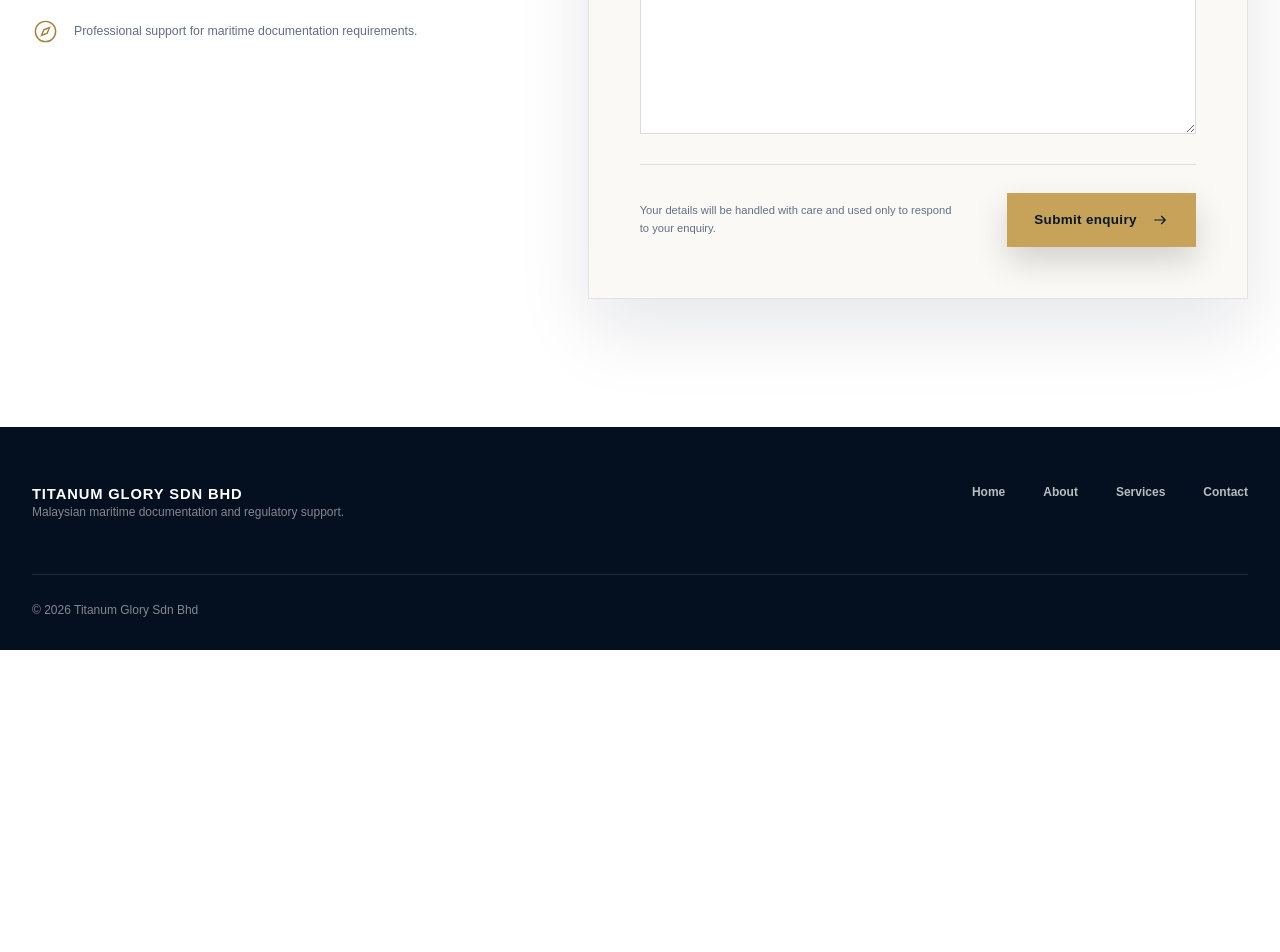
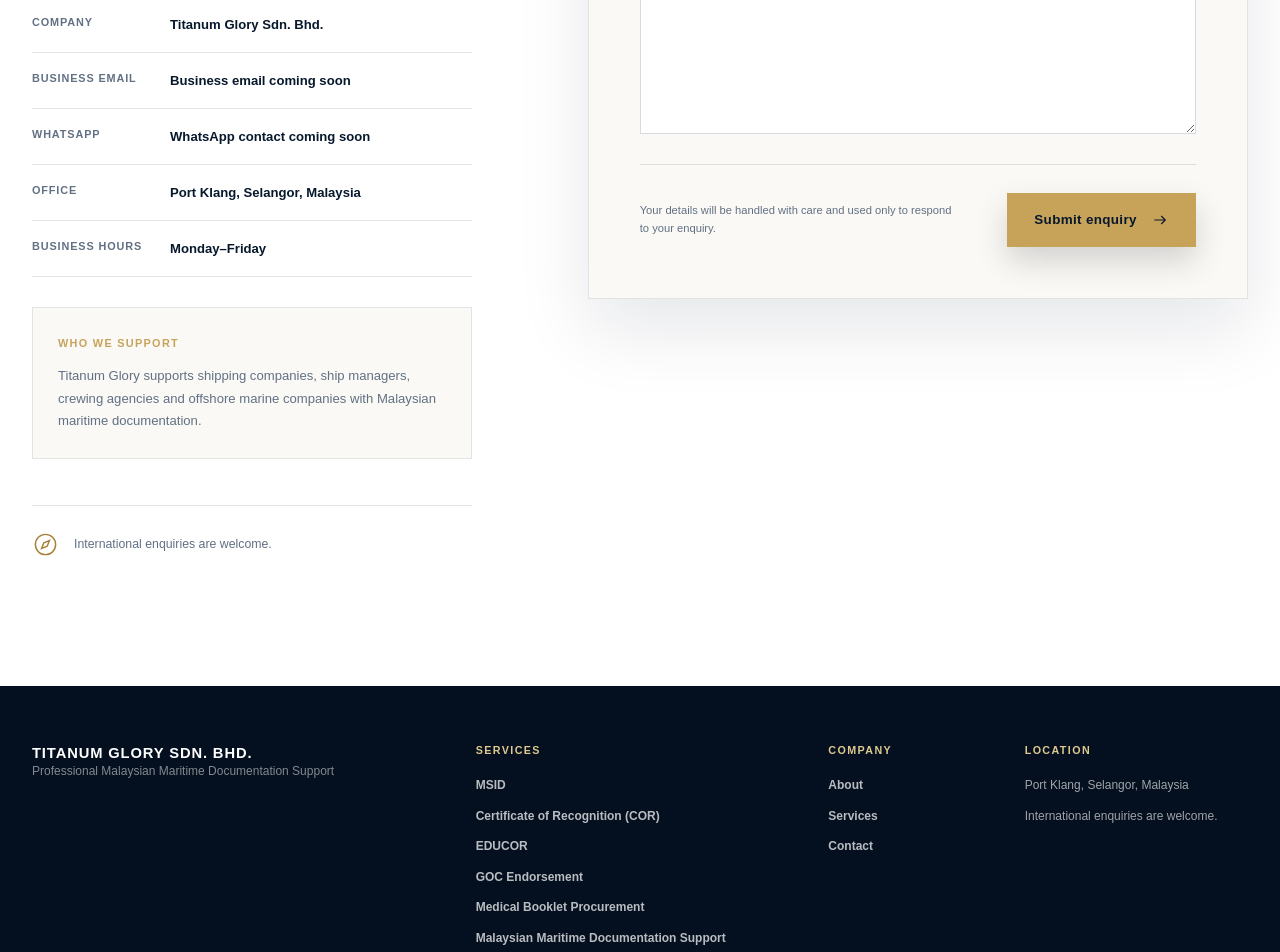
Before and after one commit to adelebuilds/titanum-glory-website, a React (Vite) app: page / in a window 1280 px wide. Shown: the part 8520-9472 px from the top of the page. Before the commit the page ends 9170 px from the top, so only its background shows below. Built offline with nearby package versions, Linux system fonts and the light colour scheme.

Commit message:
Improve website footer

```diff
--- a/src/App.css
+++ b/src/App.css
@@ -1250,6 +1250,58 @@
   line-height: 1.82;
 }
 
+.contact-details {
+  margin: 42px 0 0;
+  border-top: 1px solid var(--line);
+}
+
+.contact-detail {
+  padding: 17px 0;
+  display: grid;
+  grid-template-columns: 120px minmax(0, 1fr);
+  gap: 18px;
+  border-bottom: 1px solid var(--line);
+}
+
+.contact-detail dt {
+  color: var(--muted);
+  font-size: 0.68rem;
+  font-weight: 800;
+  letter-spacing: 0.08em;
+  line-height: 1.6;
+  text-transform: uppercase;
+}
+
+.contact-detail dd {
+  margin: 0;
+  color: var(--navy);
+  font-size: 0.82rem;
+  font-weight: 700;
+  line-height: 1.6;
+}
+
+.contact-support {
+  margin-top: 30px;
+  padding: 25px;
+  background: var(--warm-white);
+  border: 1px solid rgba(11, 31, 58, 0.1);
+}
+
+.contact-support > span {
+  color: var(--gold);
+  font-size: 0.68rem;
+  font-weight: 800;
+  letter-spacing: 0.12em;
+  text-transform: uppercase;
+}
+
+.contact-support p {
+  margin: 14px 0 0;
+  color: var(--muted);
+  font-size: 0.82rem;
+  line-height: 1.72;
+}
+
 .contact-note {
   margin-top: 46px;
   padding-top: 25px;
@@ -1393,7 +1445,7 @@
 
 .footer-inner {
   display: grid;
-  grid-template-columns: minmax(280px, 1fr) auto;
+  grid-template-columns: minmax(260px, 0.75fr) minmax(0, 1.55fr);
   align-items: start;
   gap: 52px 70px;
 }
@@ -1417,38 +1469,58 @@
   line-height: 1.6;
 }
 
-.footer-navigation {
-  display: flex;
-  align-items: center;
-  gap: clamp(20px, 3vw, 38px);
-}
-
-.footer-navigation a {
+.footer-directory {
+  display: grid;
+  grid-template-columns: minmax(220px, 1.35fr) minmax(110px, 0.65fr) minmax(190px, 1fr);
+  gap: clamp(32px, 4vw, 64px);
+}
+
+.footer-column {
+  display: flex;
+  align-items: flex-start;
+  flex-direction: column;
+  gap: 12px;
+}
+
+.footer-heading {
+  margin-bottom: 8px;
+  color: var(--gold-light);
+  font-size: 0.67rem;
+  font-weight: 800;
+  letter-spacing: 0.13em;
+  text-transform: uppercase;
+}
+
+.footer-column a {
   position: relative;
-  padding-bottom: 8px;
   color: rgba(255, 255, 255, 0.72);
   font-size: 0.75rem;
+  line-height: 1.55;
   font-weight: 700;
   transition: color 0.2s ease;
 }
 
-.footer-navigation a::after {
+.footer-column a::after {
   content: "";
   position: absolute;
   right: 100%;
-  bottom: 0;
+  bottom: -3px;
   left: 0;
   height: 1px;
   background: var(--gold);
   transition: right 0.25s ease;
 }
 
-.footer-navigation a:hover {
+.footer-column a:hover {
   color: var(--white);
 }
 
-.footer-navigation a:hover::after {
+.footer-column a:hover::after {
   right: 0;
+}
+
+.footer-column p {
+  color: rgba(255, 255, 255, 0.62);
 }
 
 .copyright {
@@ -1640,6 +1712,10 @@
     text-align: left;
   }
 
+  .footer-directory {
+    margin-top: 24px;
+  }
+
   .copyright {
     grid-column: auto;
     text-align: left;
@@ -1795,8 +1871,9 @@
     width: 100%;
   }
 
-  .footer-navigation {
-    flex-wrap: wrap;
+  .footer-directory {
+    grid-template-columns: 1fr;
+    gap: 38px;
   }
 
   .why-choose-heading > p {
--- a/src/App.jsx
+++ b/src/App.jsx
@@ -333,12 +333,41 @@
       <div className="contact-orbit" aria-hidden="true" />
       <div className="section-shell contact-layout">
         <div className="contact-introduction" data-reveal>
-          <p className="section-label">Start a conversation</p>
-          <h2 id="contact-title">Let’s discuss your maritime documentation requirements.</h2>
-          <p>Tell us what support you require, and our team will respond with the appropriate next steps.</p>
+          <p className="section-label">Contact Titanum Glory</p>
+          <h2 id="contact-title">International maritime documentation enquiries.</h2>
+          <p>We welcome enquiries from shipping and offshore businesses in Malaysia and internationally. Tell us what support you require, and our team will respond with the appropriate next steps.</p>
+
+          <dl className="contact-details">
+            <div className="contact-detail">
+              <dt>Company</dt>
+              <dd>Titanum Glory Sdn. Bhd.</dd>
+            </div>
+            <div className="contact-detail">
+              <dt>Business email</dt>
+              <dd>Business email coming soon</dd>
+            </div>
+            <div className="contact-detail">
+              <dt>WhatsApp</dt>
+              <dd>WhatsApp contact coming soon</dd>
+            </div>
+            <div className="contact-detail">
+              <dt>Office</dt>
+              <dd>Port Klang, Selangor, Malaysia</dd>
+            </div>
+            <div className="contact-detail">
+              <dt>Business hours</dt>
+              <dd>Monday–Friday</dd>
+            </div>
+          </dl>
+
+          <div className="contact-support">
+            <span>Who we support</span>
+            <p>Titanum Glory supports shipping companies, ship managers, crewing agencies and offshore marine companies with Malaysian maritime documentation.</p>
+          </div>
+
           <div className="contact-note">
             <Icon name="compass" />
-            <span>Professional support for maritime documentation requirements.</span>
+            <span>International enquiries are welcome.</span>
           </div>
         </div>
 
@@ -579,16 +608,36 @@
       <footer className="footer">
         <div className="section-shell footer-inner">
           <div className="footer-identity">
-            <a href="#home">Titanum Glory Sdn Bhd</a>
-            <p>Malaysian maritime documentation and regulatory support.</p>
+            <a href="#home">Titanum Glory Sdn. Bhd.</a>
+            <p>Professional Malaysian Maritime Documentation Support</p>
           </div>
-          <nav className="footer-navigation" aria-label="Footer navigation">
-            <a href="#home">Home</a>
-            <a href="#about">About</a>
-            <a href="#services">Services</a>
-            <a href="#contact">Contact</a>
-          </nav>
-          <p className="copyright">© {new Date().getFullYear()} Titanum Glory Sdn Bhd</p>
+
+          <div className="footer-directory">
+            <nav className="footer-column" aria-label="Footer services">
+              <span className="footer-heading">Services</span>
+              <a href="#services">MSID</a>
+              <a href="#services">Certificate of Recognition (COR)</a>
+              <a href="#services">EDUCOR</a>
+              <a href="#services">GOC Endorsement</a>
+              <a href="#services">Medical Booklet Procurement</a>
+              <a href="#services">Malaysian Maritime Documentation Support</a>
+            </nav>
+
+            <nav className="footer-column" aria-label="Footer company navigation">
+              <span className="footer-heading">Company</span>
+              <a href="#about">About</a>
+              <a href="#services">Services</a>
+              <a href="#contact">Contact</a>
+            </nav>
+
+            <div className="footer-column">
+              <span className="footer-heading">Location</span>
+              <p>Port Klang, Selangor, Malaysia</p>
+              <p>International enquiries are welcome.</p>
+            </div>
+          </div>
+
+          <p className="copyright">© {new Date().getFullYear()} Titanum Glory Sdn. Bhd. All rights reserved.</p>
         </div>
       </footer>
     </div>
```
